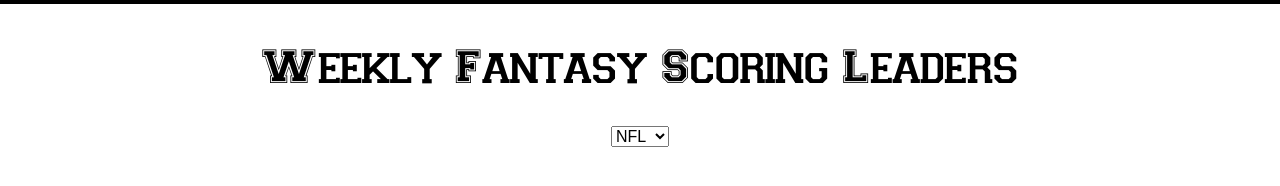
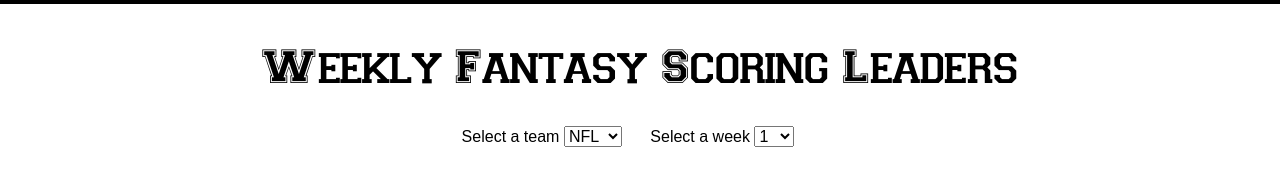
Before and after one commit to tbone849/nfl-fantasy-stats, a plain HTML site: page index.html in a window 1280 px wide. Shown: the part 344-530 px from the top of the page. Drawn offline with nearby package versions, Linux system fonts and the light colour scheme.

Commit message:
Add week selector

```diff
--- a/css/style.css
+++ b/css/style.css
@@ -67,3 +67,7 @@ body {
 	font-size: 3em;
 	font-weight: normal;
 }
+
+.options select {
+	margin-right: 1.5em;
+}
--- a/index.html
+++ b/index.html
@@ -21,10 +21,13 @@
 	</header>
 	<h1 class="title">Weekly Fantasy Scoring Leaders</h1>
 	<form class="options">
-		<select id="teamNames" name="team">
+		Select a team
+		<select id="teamNames" name="teamNames">
   			<option value="">NFL</option>
 		</select>
-
+		Select a week
+		<select id="week" name="week">
+		</select>
 	</form>
 </body>
 </html>
--- a/js/scripts.js
+++ b/js/scripts.js
@@ -225,7 +225,13 @@ $( document ).ready(function() {
 		txtcolor: "#FFB612"
     });
 
+    // populate team selector
     for(t in teams){
     	$('#teamNames').append('<option value="' + teams[t].abbr + '">' + teams[t].abbr + '</option>');
     }
+
+    // populate week selector
+    for(x = 1; x < 17; x++){
+    	$('#week').append('<option value="' + x + '">' + x + '</option>');
+    }
 });
```
